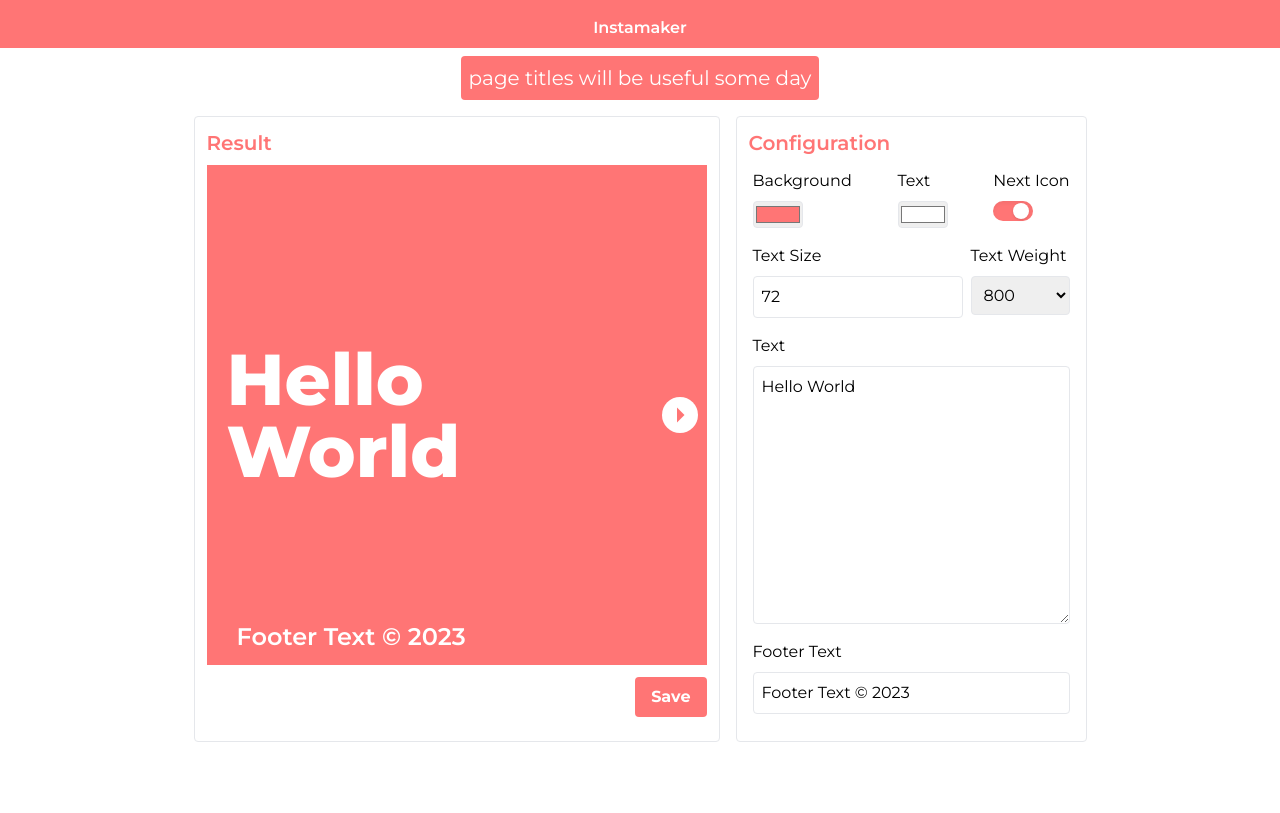
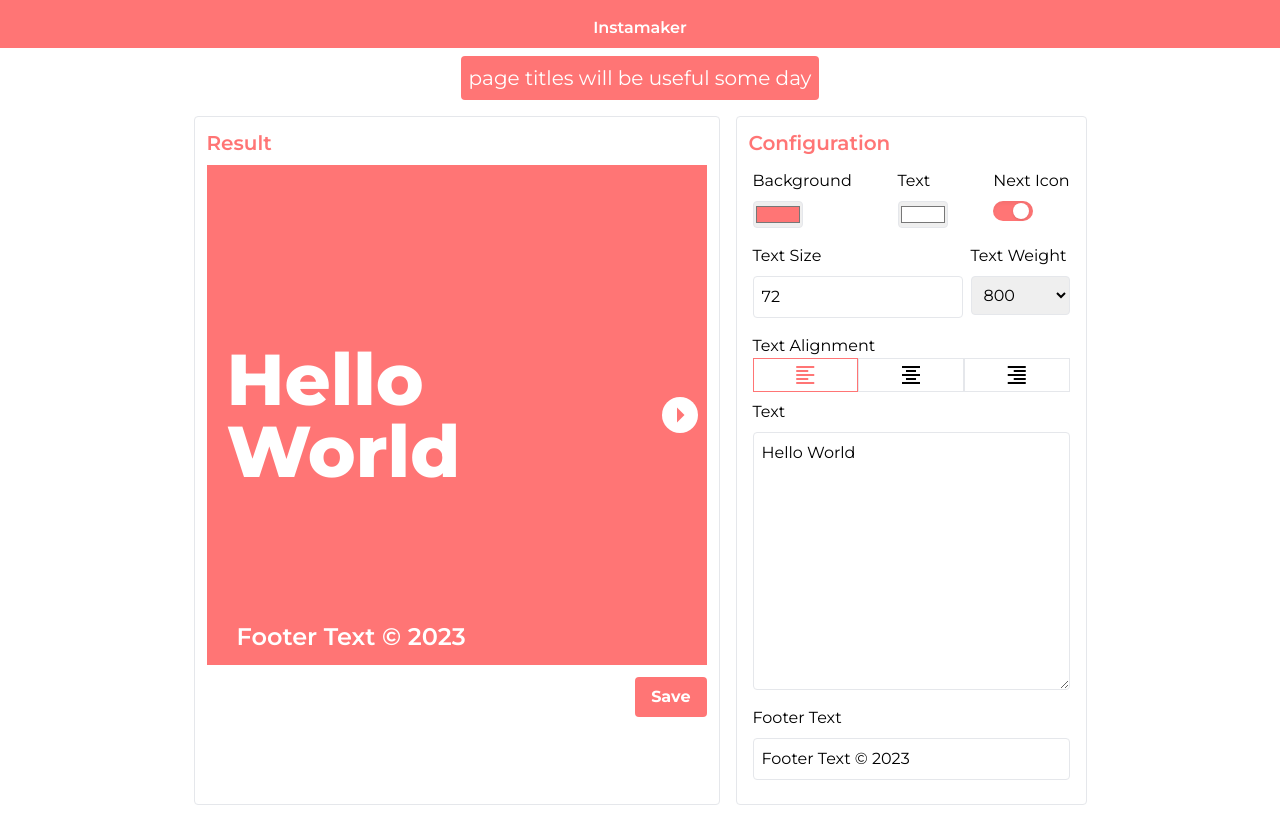
Before and after one commit to wasiqwiqar/Instamaker, a Vue app: page / in a window 1280 px wide. Built offline with nearby package versions, Linux system fonts and the light colour scheme.

Commit message:
text alignment done

```diff
--- a/src/components/GeneratedImage.vue
+++ b/src/components/GeneratedImage.vue
@@ -4,8 +4,8 @@
             <h1>Result</h1>
         </template>
 
-        <div class="slide p-5 pr-9 flex flex-col justify-center" ref="toDownload" :style="computedSlide">
-            <p class="">{{ GeneralStore.text }}</p>
+        <div :class="slideClasses" ref="toDownload" :style="computedSlide">
+            <p :class="textClasses">{{ GeneralStore.text }}</p>
             <div class="footerText" style="`color: ${GeneralStore.styles.textColor}">
                 {{ GeneralStore.footerText }}
             </div>
@@ -17,9 +17,10 @@
             </div>
         </div>
 
-        <button class="font-bold my-3 py-2 px-4 rounded hover:brightness-110 float-right"
-            :style="`background: ${GeneralStore.styles.bgColor}; color: ${GeneralStore.styles.textColor}`"
-            @click.left="GeneralStore.downloadImage(toDownload)">Save</button>
+        <button class="font-bold my-3 py-2 px-4 rounded hover:brightness-110 float-right" :style="`
+        background: ${GeneralStore.styles.bgColor};
+        color: ${GeneralStore.styles.textColor};
+        `" @click.left="GeneralStore.downloadImage(toDownload)">Save</button>
     </v-card>
 </template>
 
@@ -60,7 +61,16 @@ import { useGeneralStore } from '../stores/general'
 const GeneralStore = useGeneralStore()
 const toDownload = ref(null)
 
+const slideClasses = computed(() => {
+    let classes = 'slide p-5 flex flex-col justify-center'
+    classes += ` ${GeneralStore.styles.showNext ? ' pr-16' : ''}`
+    return classes
+})
 
+const textClasses = computed(() => {
+    let classes = `text-${GeneralStore.styles.textAlignment}`
+    return classes
+})
 
 const computedSlide = computed(() => {
     let styles = GeneralStore.styles;
--- a/src/stores/general.js
+++ b/src/stores/general.js
@@ -10,6 +10,7 @@ export const useGeneralStore = defineStore('general', () => {
         fontSize: 72,
         fontWeight: "800",
         textColor: '#ffffff',
+        textAlignment: 'left',
         bgColor: '#FF7575',
         lineHeight: 1,
         showNext: true,
--- a/src/views/HomeView.vue
+++ b/src/views/HomeView.vue
@@ -52,6 +52,35 @@
                 </div>
             </div>
             <div class="flex flex-col p-1">
+                <label class="w-full">Text Alignment</label>
+                <div class="flex">
+                    <div class="flex grow justify-center p-1 border transition-all"
+                    @click="GeneralStore.styles.textAlignment = 'left'"
+                    role="button"
+                    :style="`${GeneralStore.styles.textAlignment == 'left' ? `border-color: ${GeneralStore.styles.bgColor}; color: ${GeneralStore.styles.bgColor}` : ''}`">
+                        <span class="material-icons">
+                            format_align_left
+                        </span>
+                    </div>
+                    <div class="flex grow justify-center p-1 border transition-all"
+                    @click="GeneralStore.styles.textAlignment = 'center'"
+                    role="button"
+                    :style="`${GeneralStore.styles.textAlignment == 'center' ? `border-color: ${GeneralStore.styles.bgColor}; color: ${GeneralStore.styles.bgColor}` : ''}`">
+                        <span class="material-icons">
+                            format_align_center
+                        </span>
+                    </div>
+                    <div class="flex grow justify-center p-1 border transition-all"
+                    @click="GeneralStore.styles.textAlignment = 'right'"
+                    role="button"
+                    :style="`${GeneralStore.styles.textAlignment == 'right' ? `border-color: ${GeneralStore.styles.bgColor}; color: ${GeneralStore.styles.bgColor}` : ''}`">
+                        <span class="material-icons">
+                            format_align_right
+                        </span>
+                    </div>
+                </div>
+            </div>
+            <div class="flex flex-col p-1">
                 <label class="w-full">Text</label>
                 <textarea class="my-2  p-2 border rounded" cols="30" rows="10" v-model="GeneralStore.text"></textarea>
             </div>
--- a/tailwind.config.js
+++ b/tailwind.config.js
@@ -1,6 +1,12 @@
 // ./tailwind.config.js
 module.exports = {
   content: ['./index.html', './src/**/*.{vue,js,ts,jsx,tsx}'],
+  // don't purge text-align
+  purge: {
+    options: {
+      safelist: ['text-left', 'text-center', 'text-right'],
+    },
+  },
   theme: {
     extend: {},
   },
```
Also changed, not shown: 1 other file (tests, documents, lock files or other folders).
